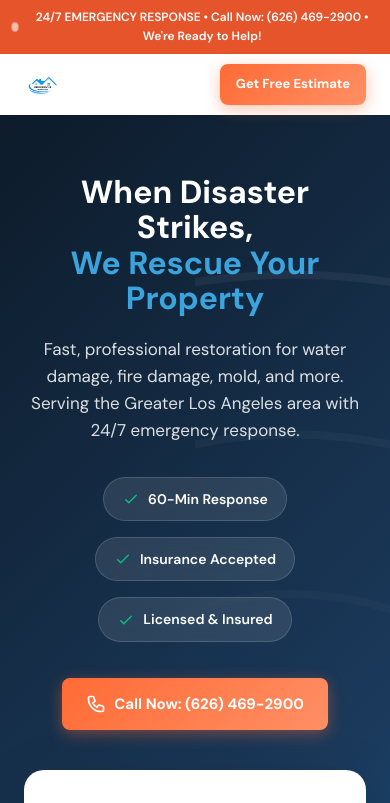
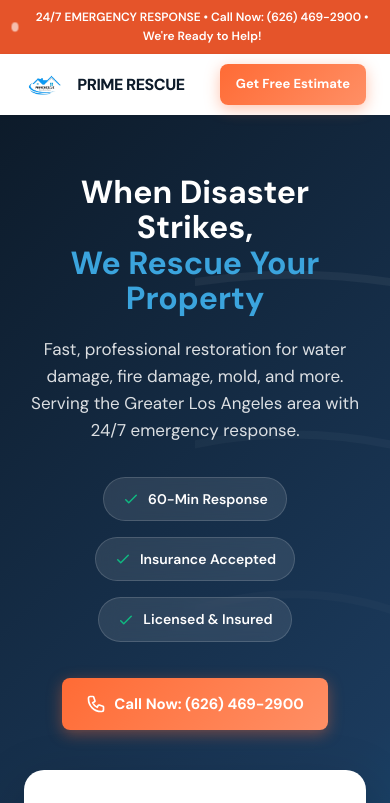
Before and after one commit to Sako94/primerescue24, a plain HTML site: page index.html in a window 390 px wide. Shown: the top 803 px of the page. Drawn offline with Linux system fonts and the light colour scheme.

Commit message:
Add files via upload

```diff
--- a/index.html
+++ b/index.html
@@ -1192,10 +1192,18 @@
             }
 
             .logo img {
-                height: 36px;
+                height: 40px;
             }
 
             .logo-text {
+                display: flex;
+            }
+
+            .logo-brand {
+                font-size: 16px;
+            }
+
+            .logo-tagline {
                 display: none;
             }
 
@@ -1829,7 +1837,7 @@
                             <svg xmlns="http://www.w3.org/2000/svg" fill="none" viewBox="0 0 24 24" stroke="currentColor">
                                 <path stroke-linecap="round" stroke-linejoin="round" stroke-width="2" d="M3 8l7.89 5.26a2 2 0 002.22 0L21 8M5 19h14a2 2 0 002-2V7a2 2 0 00-2-2H5a2 2 0 00-2 2v10a2 2 0 002 2z" />
                             </svg>
-                            <span><a href="/cdn-cgi/l/email-protection#066f6860694676746f6b6374637565736334322865696b"><span class="__cf_email__" data-cfemail="a1c8cfc7cee1d1d3c8ccc4d3c4d2c2d4c493958fc2cecc">[email&#160;protected]</span></a></span>
+                            <span><a href="mailto:info@primerescue24.com">info@primerescue24.com</a></span>
                         </div>
                         <div class="footer-contact-item">
                             <svg xmlns="http://www.w3.org/2000/svg" fill="none" viewBox="0 0 24 24" stroke="currentColor">
```
